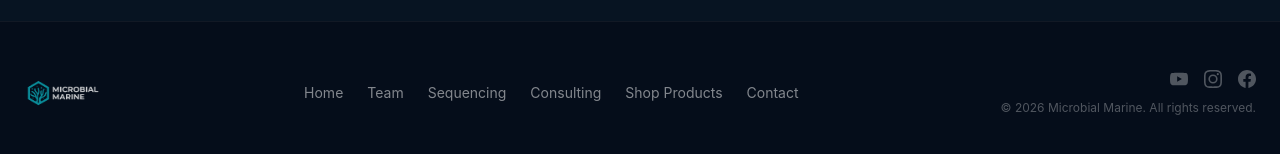
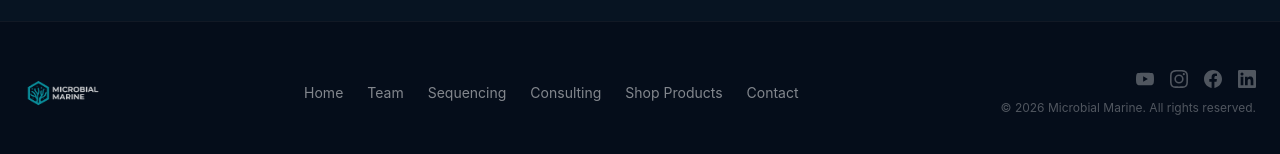
Before and after one commit to Microbial-Marine/microbial-marine-website, a Next.js app: page /contact in a window 1280 px wide. Shown: the part 1152-1306 px from the top of the page. Built offline with nearby package versions, Linux system fonts and the light colour scheme; no server answers.

Commit message:
Add LinkedIn to footer social links
Co-Authored-By: Claude Sonnet 4.6 <noreply@anthropic.com>

```diff
--- a/components/Footer.tsx
+++ b/components/Footer.tsx
@@ -35,6 +35,9 @@ export default function Footer() {
             <a href="https://www.facebook.com/people/Microbial-Marine/61577404407374/" target="_blank" rel="noopener noreferrer" className="text-white/30 hover:text-teal transition-colors" aria-label="Facebook">
               <svg xmlns="http://www.w3.org/2000/svg" width="18" height="18" viewBox="0 0 24 24" fill="currentColor"><path d="M24 12.073c0-6.627-5.373-12-12-12s-12 5.373-12 12c0 5.99 4.388 10.954 10.125 11.854v-8.385H7.078v-3.47h3.047V9.43c0-3.007 1.792-4.669 4.533-4.669 1.312 0 2.686.235 2.686.235v2.953H15.83c-1.491 0-1.956.925-1.956 1.874v2.25h3.328l-.532 3.47h-2.796v8.385C19.612 23.027 24 18.062 24 12.073z"/></svg>
             </a>
+            <a href="http://linkedin.com/company/microbial-marine/" target="_blank" rel="noopener noreferrer" className="text-white/30 hover:text-teal transition-colors" aria-label="LinkedIn">
+              <svg xmlns="http://www.w3.org/2000/svg" width="18" height="18" viewBox="0 0 24 24" fill="currentColor"><path d="M20.447 20.452h-3.554v-5.569c0-1.328-.027-3.037-1.852-3.037-1.853 0-2.136 1.445-2.136 2.939v5.667H9.351V9h3.414v1.561h.046c.477-.9 1.637-1.85 3.37-1.85 3.601 0 4.267 2.37 4.267 5.455v6.286zM5.337 7.433a2.062 2.062 0 0 1-2.063-2.065 2.064 2.064 0 1 1 2.063 2.065zm1.782 13.019H3.555V9h3.564v11.452zM22.225 0H1.771C.792 0 0 .774 0 1.729v20.542C0 23.227.792 24 1.771 24h20.451C23.2 24 24 23.227 24 22.271V1.729C24 .774 23.2 0 22.222 0h.003z"/></svg>
+            </a>
           </div>
           <p className="text-xs text-white/30">&copy; {new Date().getFullYear()} Microbial Marine. All rights reserved.</p>
         </div>
```
